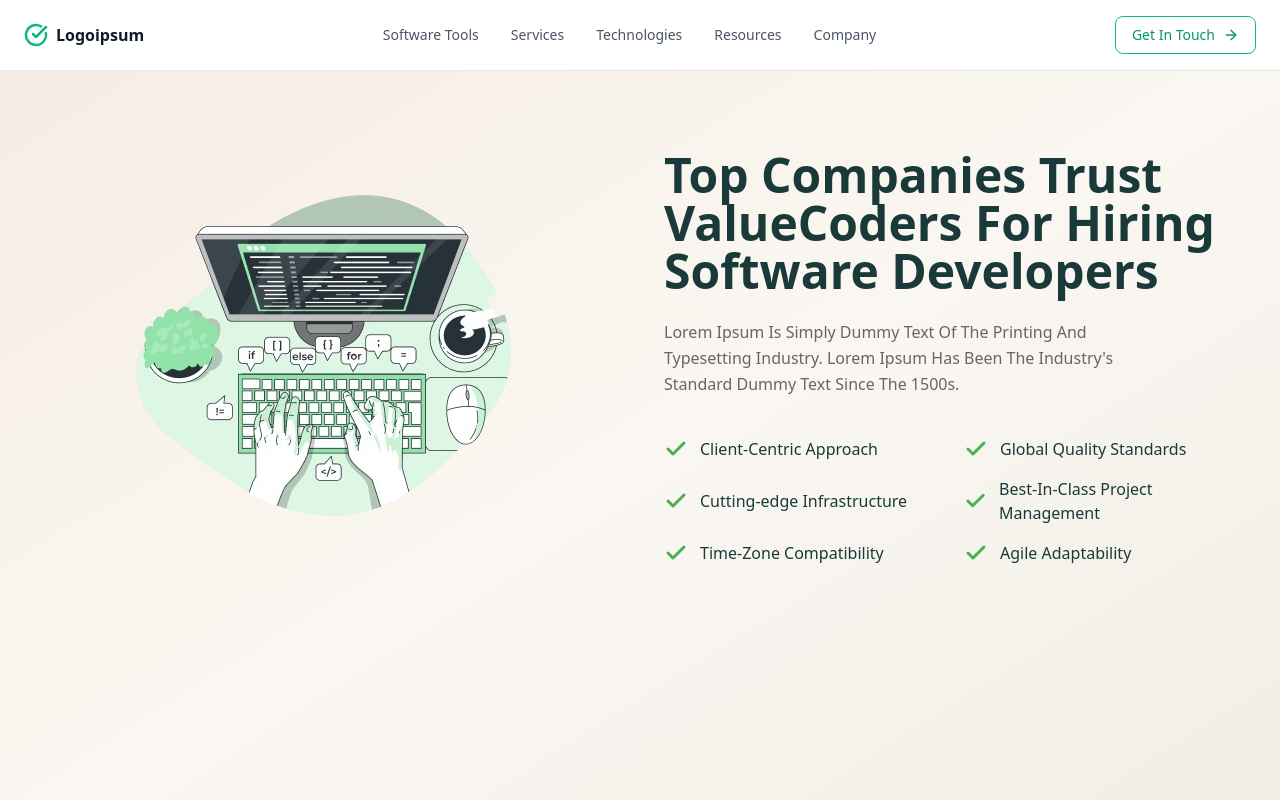
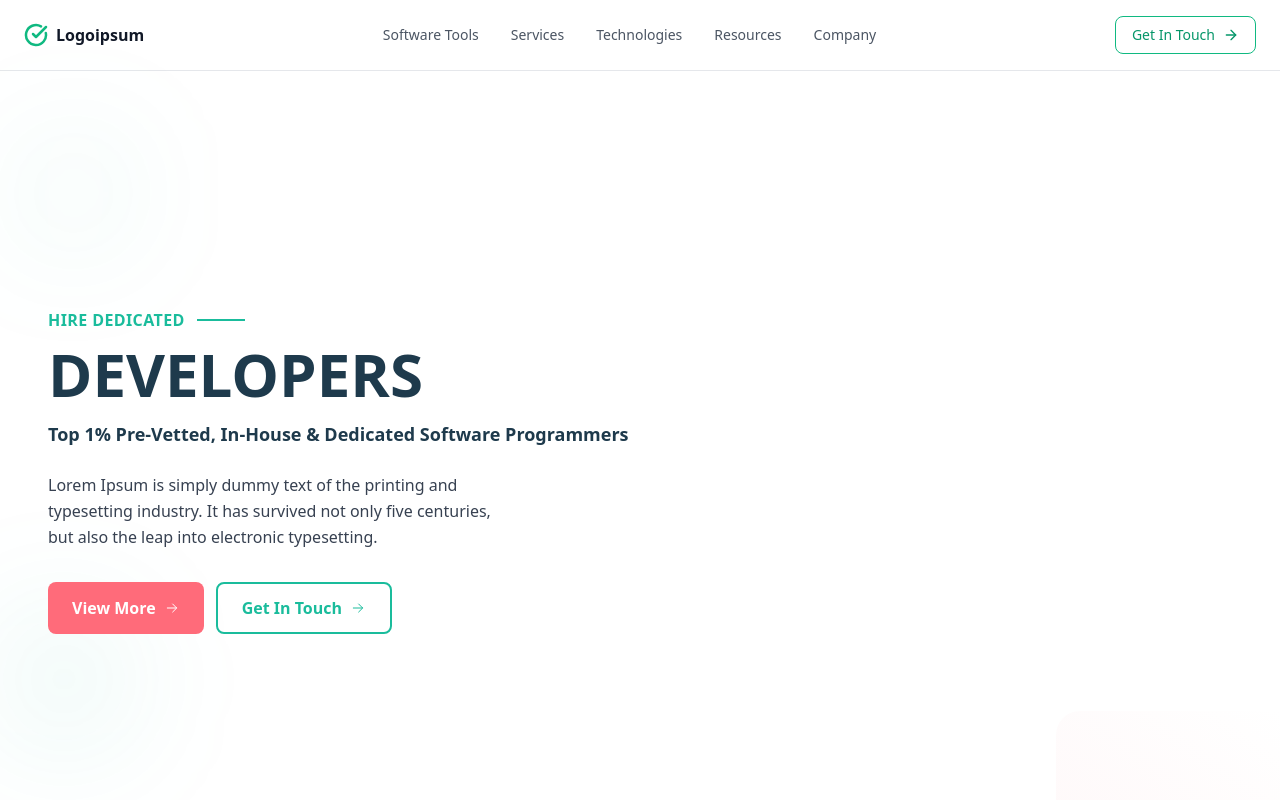
Before and after one commit to irakeshbind/Digital-Prospects-HR, a React (Create React App) app: page / in a window 1280 px wide. Shown: the top 800 px of the page. Built offline with nearby package versions, Linux system fonts and the light colour scheme.

Commit message:
banner lement add

```diff
--- a/src/App.js
+++ b/src/App.js
@@ -8,12 +8,14 @@ import StepCard from "./componets/StepCard";
 import { Footer } from "./componets/Footer";
 import Testimonial from "./componets/Testimonial";
 import Header from "./componets/Header";
+import Banner from './componets/Banner'
 
 const App = () => {
   return (
     <div>
       {/* 1 */}
       <Header/>
+      <Banner/>
 
       {/* 2 */}
       <TopCom />
--- /dev/null
+++ b/src/componets/Banner.js
@@ -0,0 +1,257 @@
+"use client";
+import React from "react";
+
+function ArrowIcon({ className = "w-4 h-4", ariaHidden = true }) {
+  return (
+    <svg
+      className={className}
+      viewBox="0 0 24 24"
+      fill="none"
+      xmlns="http://www.w3.org/2000/svg"
+      aria-hidden={ariaHidden}
+    >
+      <path
+        d="M5 12h14"
+        stroke="currentColor"
+        strokeWidth="1.5"
+        strokeLinecap="round"
+        strokeLinejoin="round"
+      />
+      <path
+        d="M13 6l6 6-6 6"
+        stroke="currentColor"
+        strokeWidth="1.5"
+        strokeLinecap="round"
+        strokeLinejoin="round"
+      />
+    </svg>
+  );
+}
+
+export default function HiringHero() {
+  return (
+    <section className="relative min-h-screen flex flex-col justify-center px-6 lg:px-12 py-16 lg:py-0 bg-white">
+      {/* Decorative background elements */}
+      <div className="absolute top-20 left-8 w-24 h-24 bg-gradient-to-br from-[#1abc9c]/20 to-transparent rounded-full blur-3xl pointer-events-none" />
+      <div className="absolute bottom-32 left-0 w-32 h-32 bg-[#1abc9c]/10 rounded-full blur-3xl pointer-events-none" />
+
+      <div className="relative z-10 max-w-4xl">
+        {/* Accent row */}
+        <p className="text-[#1abc9c] font-semibold text-sm md:text-base mb-3 flex items-center gap-3">
+          <span className="tracking-wide">HIRE DEDICATED</span>
+          <span className="w-12 h-[2px] bg-[#1abc9c] inline-block" />
+        </p>
+
+        {/* Main heading */}
+        <h1 className="text-4xl sm:text-5xl lg:text-6xl font-extrabold text-[#1e3a4c] mb-4 leading-tight">
+          DEVELOPERS
+        </h1>
+
+        {/* Subheading */}
+        <p className="text-lg font-semibold text-[#1e3a4c] mb-6">
+          Top 1% Pre-Vetted, In-House & Dedicated Software Programmers
+        </p>
+
+        {/* Description */}
+        <p className="text-gray-700 mb-8 leading-relaxed max-w-md">
+          Lorem Ipsum is simply dummy text of the printing and typesetting
+          industry. It has survived not only five centuries, but also the leap
+          into electronic typesetting.
+        </p>
+
+        {/* CTA Buttons */}
+        <div className="flex flex-wrap gap-3">
+          <button
+            type="button"
+            className="inline-flex items-center gap-2 px-6 py-3 bg-[#ff6b7a] text-white font-semibold rounded-lg hover:bg-[#ff5563] transition-colors focus:outline-none focus:ring-2 focus:ring-offset-2 focus:ring-[#ff6b7a]/50"
+            onClick={() => {
+              // replace with your handler
+              window.location.href = "/developers";
+            }}
+            aria-label="View more developers"
+          >
+            <span>View More</span>
+            <ArrowIcon />
+          </button>
+
+          <button
+            type="button"
+            className="inline-flex items-center gap-2 px-6 py-3 border-2 border-[#1abc9c] text-[#1abc9c] font-semibold rounded-lg hover:bg-[#1abc9c]/5 transition-colors focus:outline-none focus:ring-2 focus:ring-offset-2 focus:ring-[#1abc9c]/30"
+            onClick={() => {
+              // replace with your handler
+              window.location.href = "/contact";
+            }}
+            aria-label="Get in touch"
+          >
+            <span>Get In Touch</span>
+            <ArrowIcon />
+          </button>
+        </div>
+      </div>
+
+      {/* Optional subtle gradient/footer decoration */}
+      <div className="absolute bottom-0 right-0 w-56 h-40 bg-gradient-to-tr from-[#fef3f4]/60 to-transparent rounded-tl-3xl pointer-events-none" />
+    </section>
+  );
+}
+
+// form wala
+
+// 'use client'
+
+// import { FormEvent, useState } from 'react'
+
+// export function HiringForm() {
+//   const [formData, setFormData] = useState({
+//     fullName: '',
+//     email: '',
+//     phone: '',
+//     country: '',
+//     projectBrief: '',
+//   })
+
+//   const handleChange = (
+//     e: React.ChangeEvent<HTMLInputElement | HTMLTextAreaElement>
+//   ) => {
+//     const { name, value } = e.target
+//     setFormData(prev => ({
+//       ...prev,
+//       [name]: value,
+//     }))
+//   }
+
+//   const handleSubmit = (e: FormEvent<HTMLFormElement>) => {
+//     e.preventDefault()
+//     console.log('Form submitted:', formData)
+//   }
+
+//   return (
+//     <section className="min-h-screen flex flex-col justify-center px-8 lg:px-12 py-16 lg:py-0 bg-white">
+//       <div className="bg-white rounded-2xl shadow-xl p-10 max-w-2xl mx-auto w-full">
+//         {/* Form header */}
+//         <h2 className="text-3xl font-bold text-[#1e3a4c] mb-2">
+//           Create Your Team
+//         </h2>
+//         <p className="text-gray-500 text-sm mb-8">
+//           Lorem Ipsum is simply dummy text of the printing industry.
+//         </p>
+
+//         {/* Form */}
+//         <form onSubmit={handleSubmit} className="space-y-6">
+//           {/* Full Name + Email */}
+//           <div className="grid grid-cols-1 md:grid-cols-2 gap-4">
+//             {/* Full Name */}
+//             <div>
+//               <label className="block text-sm font-semibold text-[#1e3a4c] mb-2">
+//                 Full Name
+//               </label>
+//               <input
+//                 type="text"
+//                 name="fullName"
+//                 placeholder="Enter Your Name"
+//                 value={formData.fullName}
+//                 onChange={handleChange}
+//                 className="w-full px-4 py-2 border border-gray-200 rounded-lg bg-gray-50
+//                 text-gray-700 placeholder-gray-400 focus:outline-none focus:ring-2
+//                 focus:ring-[#1abc9c]/50 transition-all"
+//               />
+//             </div>
+
+//             {/* Email */}
+//             <div>
+//               <label className="block text-sm font-semibold text-[#1e3a4c] mb-2">
+//                 Email Address
+//               </label>
+//               <input
+//                 type="email"
+//                 name="email"
+//                 placeholder="Enter Your Email"
+//                 value={formData.email}
+//                 onChange={handleChange}
+//                 className="w-full px-4 py-2 border border-gray-200 rounded-lg bg-gray-50
+//                 text-gray-700 placeholder-gray-400 focus:outline-none focus:ring-2
+//                 focus:ring-[#1abc9c]/50 transition-all"
+//               />
+//             </div>
+//           </div>
+
+//           {/* Phone + Country */}
+//           <div className="grid grid-cols-1 md:grid-cols-2 gap-4">
+//             {/* Phone */}
+//             <div>
+//               <label className="block text-sm font-semibold text-[#1e3a4c] mb-2">
+//                 Phone No.
+//               </label>
+//               <input
+//                 type="tel"
+//                 name="phone"
+//                 placeholder="Enter Your Number"
+//                 value={formData.phone}
+//                 onChange={handleChange}
+//                 className="w-full px-4 py-2 border border-gray-200 rounded-lg bg-gray-50
+//                 text-gray-700 placeholder-gray-400 focus:outline-none focus:ring-2
+//                 focus:ring-[#1abc9c]/50 transition-all"
+//               />
+//             </div>
+
+//             {/* Country */}
+//             <div>
+//               <label className="block text-sm font-semibold text-[#1e3a4c] mb-2">
+//                 Country
+//               </label>
+//               <input
+//                 type="text"
+//                 name="country"
+//                 placeholder="Enter Your Country"
+//                 value={formData.country}
+//                 onChange={handleChange}
+//                 className="w-full px-4 py-2 border border-gray-200 rounded-lg bg-gray-50
+//                 text-gray-700 placeholder-gray-400 focus:outline-none focus:ring-2
+//                 focus:ring-[#1abc9c]/50 transition-all"
+//               />
+//             </div>
+//           </div>
+
+//           {/* Project Brief */}
+//           <div>
+//             <label className="block text-sm font-semibold text-[#1e3a4c] mb-2">
+//               Project Brief
+//             </label>
+//             <textarea
+//               name="projectBrief"
+//               placeholder="Enter Your Project Brief"
+//               value={formData.projectBrief}
+//               onChange={handleChange}
+//               rows={4}
+//               className="w-full px-4 py-2 border border-gray-200 rounded-lg bg-gray-50
+//               text-gray-700 placeholder-gray-400 focus:outline-none focus:ring-2
+//               focus:ring-[#1abc9c]/50 transition-all resize-none"
+//             />
+//           </div>
+
+//           {/* Submit Button */}
+//           <button
+//             type="submit"
+//             className="w-full py-3 bg-[#ff6b7a] text-white font-semibold rounded-lg
+//             hover:bg-[#ff5563] transition-colors flex items-center justify-center gap-2 mt-8"
+//           >
+//             Hire Software Developer
+//             <svg
+//               className="w-4 h-4"
+//               fill="none"
+//               viewBox="0 0 24 24"
+//               stroke="currentColor"
+//             >
+//               <path
+//                 strokeLinecap="round"
+//                 strokeLinejoin="round"
+//                 strokeWidth={1.5}
+//                 d="M5 12h14m-6-6 6 6-6 6"
+//               />
+//             </svg>
+//           </button>
+//         </form>
+//       </div>
+//     </section>
+//   )
+// }
```
